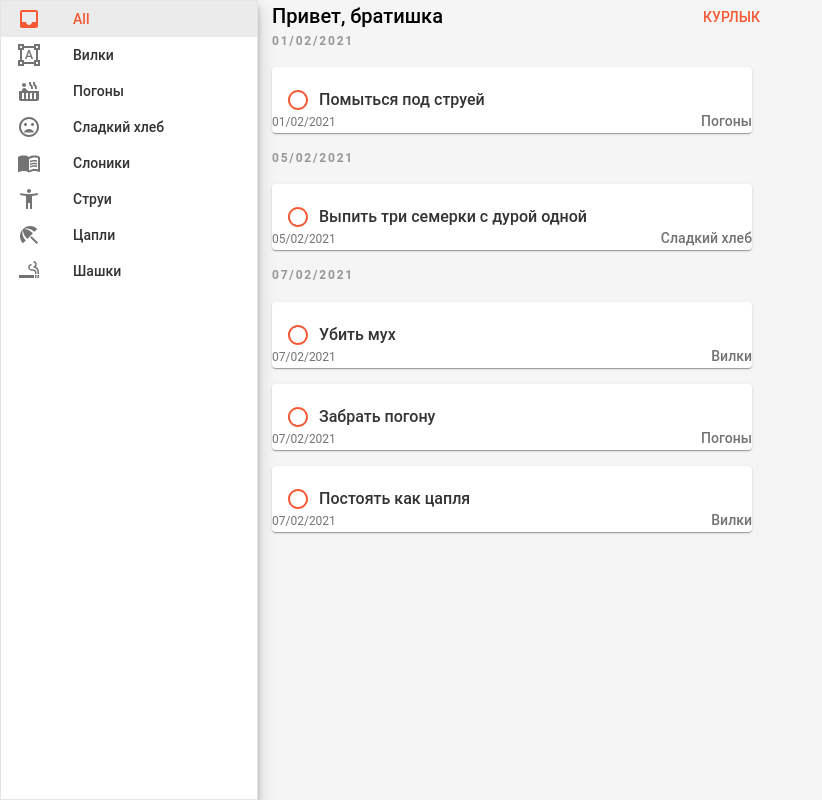
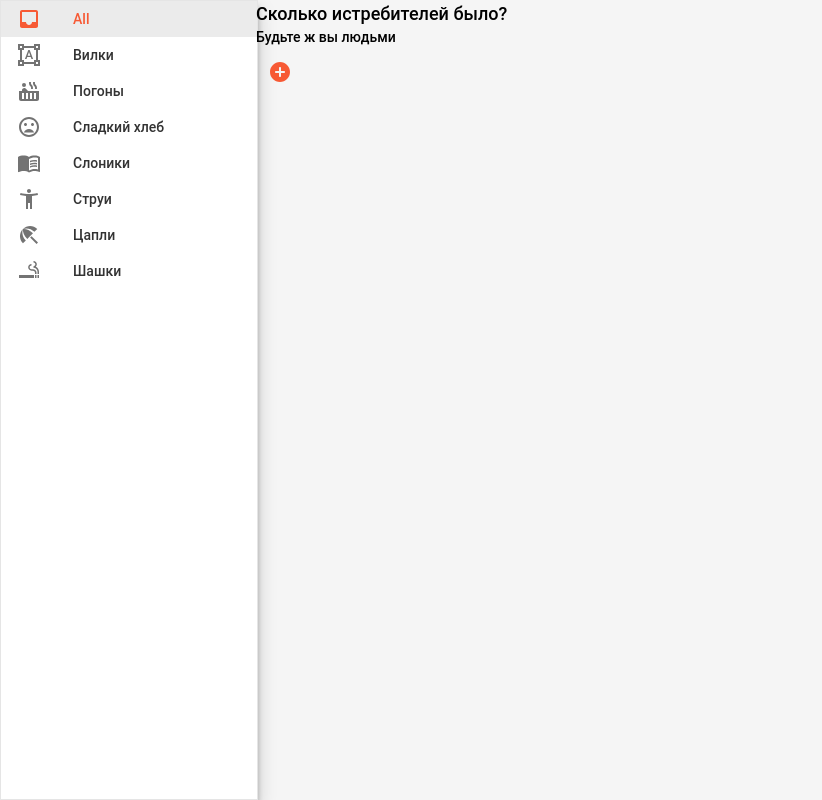
Before and after one commit to yukolonin/ToDoManager, a React (Create React App) app: page / in a window 1280 px wide. Shown: the whole page, without its empty margins (0-822 px from the left). Built offline with nearby package versions, Linux system fonts and the light colour scheme.

Commit message:
Fixed bug with identical IDs when generating tasks

```diff
--- a/src/DefaultTask.tsx
+++ b/src/DefaultTask.tsx
@@ -3,12 +3,14 @@ import React from "react";
 import Task from "./Task";
 import Groups from "./Groups";
 
+
+let id = JSON.stringify(new Date().getUTCMilliseconds())
 // TODO: Add default date extracted from system date
 let DefaultTask: Task = {
     date: '04/20/1986',
     task: '',
     group: Groups.ВИЛКИ,
-    id: JSON.stringify(Date.now()),
+    id: '31181734',
     checked: false,
 }
 
--- a/src/Sidebar.tsx
+++ b/src/Sidebar.tsx
@@ -44,7 +44,7 @@ function Sidebar() {
                 {/*<Typography>{*/}
                 {/*    JSON.stringify([state.taskList.map((task) => ([*/}
                 {/*        task.task,*/}
-                {/*        task.checked,*/}
+                {/*        // task.checked,*/}
                 {/*        task.id*/}
                 {/*    ]))])*/}
                 {/*    // JSON.stringify(state.taskList)*/}
--- a/src/TaskList.tsx
+++ b/src/TaskList.tsx
@@ -28,8 +28,11 @@ function TaskList(prop: {
     const{state, dispatch} = React.useContext(TaskListContext);
 
     const handleNewClickContext = () => {
+        let newTask: Task = DefaultTask;
+        newTask.id = JSON.stringify(Date.now());
         dispatch({
            type: 'ADD_OPEN',
+            payload: newTask,
             }
         )
     }
--- a/src/TaskListContext.tsx
+++ b/src/TaskListContext.tsx
@@ -17,11 +17,11 @@ const initialState: InitialStateType = {
         localStorage.getItem('taskList')
         ||
         JSON.stringify([
-            {date: '07/02/2021', task: 'Убить мух', group: Groups.ВИЛКИ, id: '11111', checked: false},
-            {date: '07/02/2021', task: 'Забрать погону', group: Groups.ПОГОНЫ, id: '22222', checked: false},
-            {date: '01/02/2021', task: 'Помыться под струей', group: Groups.ПОГОНЫ, id: '33333', checked: false},
-            {date: '07/02/2021', task: 'Постоять как цапля', group: Groups.ВИЛКИ, id: '44444', checked: false},
-            {date: '05/02/2021', task: 'Выпить три семерки с дурой одной', group: Groups.СЛАДКИЙ_ХЛЕБ, id: '55555', checked: false}
+            // {date: '07/02/2021', task: 'Убить мух', group: Groups.ВИЛКИ, id: '11111', checked: false},
+            // {date: '07/02/2021', task: 'Забрать погону', group: Groups.ПОГОНЫ, id: '22222', checked: false},
+            // {date: '01/02/2021', task: 'Помыться под струей', group: Groups.ПОГОНЫ, id: '33333', checked: false},
+            // {date: '07/02/2021', task: 'Постоять как цапля', group: Groups.ВИЛКИ, id: '44444', checked: false},
+            // {date: '05/02/2021', task: 'Выпить три семерки с дурой одной', group: Groups.СЛАДКИЙ_ХЛЕБ, id: '55555', checked: false}
         ])),
     isMenuOn: false,
     isNew: true,
@@ -66,15 +66,23 @@ const reducer: Reducer<InitialStateType, TaskListAction> = (
             };
         case "ADD_OPEN":
             return {
-                ...state, isMenuOn: true, isNew: true, sideTask: DefaultTask,
+                ...state,
+                isMenuOn: true,
+                isNew: true,
+                // sideTask: DefaultTask,
+                sideTask: action.payload,
             };
         case "EDIT_OPEN":
             return {
-                ...state, isMenuOn: true, isNew: false, sideTask: action.payload
+                ...state,
+                isMenuOn: true,
+                isNew: false,
+                sideTask: action.payload,
             };
         case "DISCARD":
             return {
-                ...state, isMenuOn: false,
+                ...state,
+                isMenuOn: false,
             };
         case "CHECK":
             return {
```
